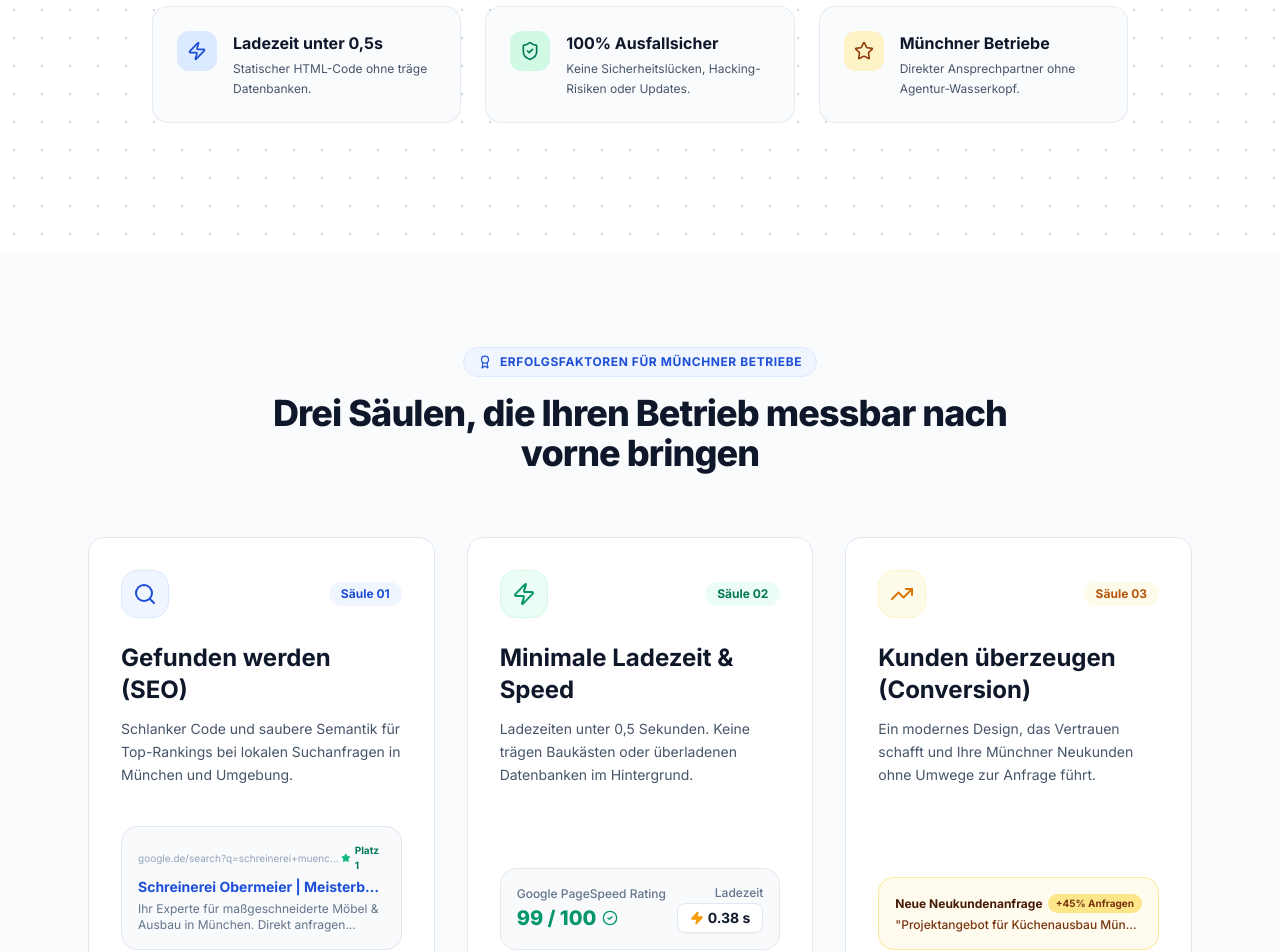
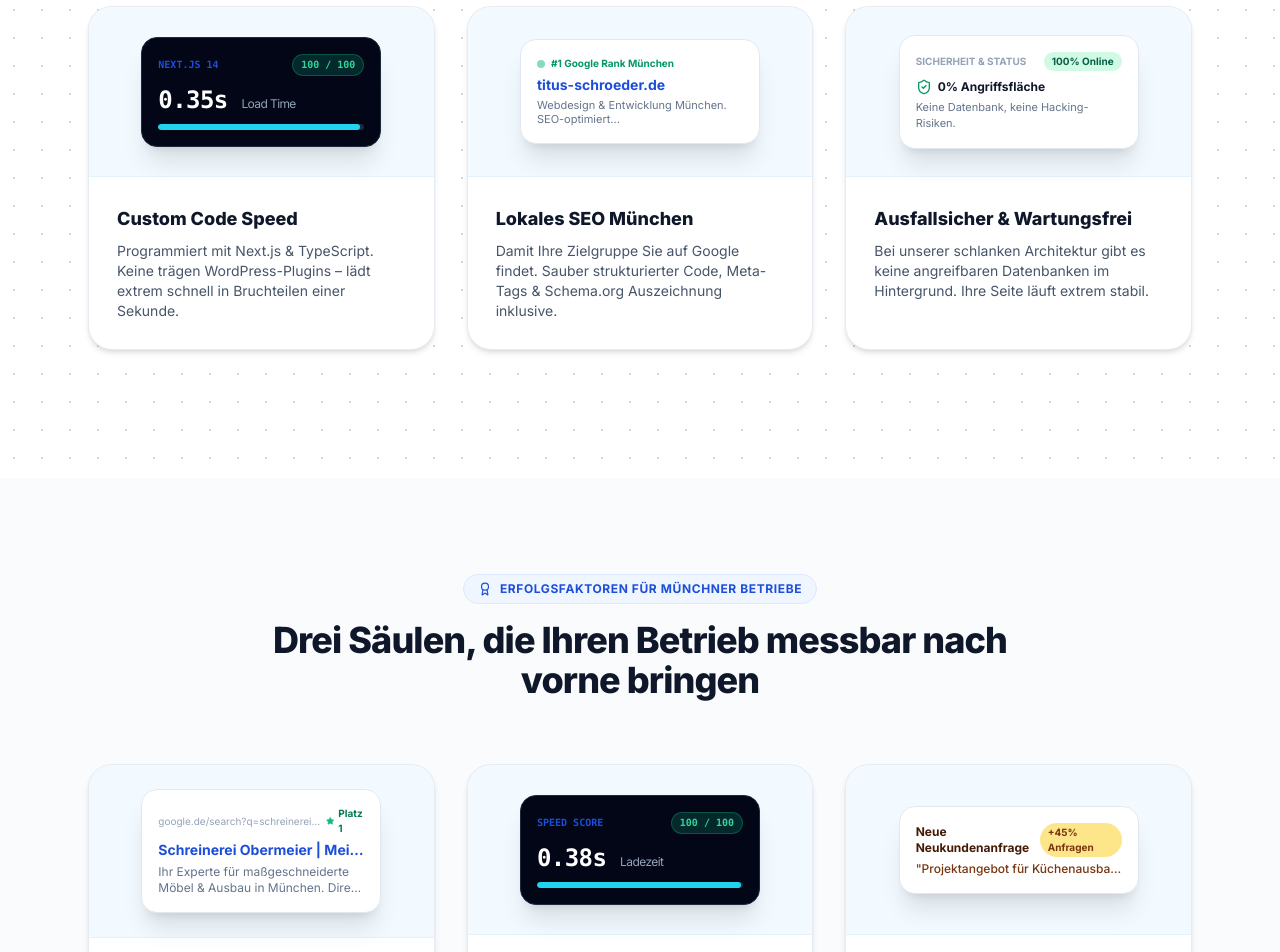
Before and after one commit to TitusSchroeder/titus-schroeder-web, a Next.js app: page / in a window 1280 px wide. Shown: the part 760-1712 px from the top of the page. Built offline with nearby package versions, Linux system fonts and the light colour scheme.

Commit message:
Add graphic UI header cards under Hero and Features, make contact button arrow consistent

```diff
--- a/src/components/sections/Features.tsx
+++ b/src/components/sections/Features.tsx
@@ -2,8 +2,7 @@
 
 import React from "react";
 import { motion } from "framer-motion";
-import { Search, Zap, TrendingUp, Star, Award, CheckCircle2 } from "lucide-react";
-import { Card } from "@/components/ui/Card";
+import { Search, Zap, TrendingUp, Star, Award, CheckCircle2, ShieldCheck, ArrowUpRight } from "lucide-react";
 
 export const Features: React.FC = () => {
   const containerVariants = {
@@ -39,31 +38,14 @@ export const Features: React.FC = () => {
           initial="hidden"
           whileInView="visible"
           viewport={{ once: true, margin: "-80px" }}
-          className="grid grid-cols-1 lg:grid-cols-3 gap-8"
+          className="grid grid-cols-1 lg:grid-cols-3 gap-8 text-left"
         >
-          {/* SÄULE 1: SEO */}
+          {/* SÄULE 1: SEO (Google Rank Graphic Card) */}
           <motion.div variants={itemVariants}>
-            <Card className="h-full flex flex-col justify-between p-8 bg-white border border-slate-200 hover:border-brand-blue/40 hover:shadow-lg transition-all">
-              <div>
-                <div className="flex items-center justify-between mb-6">
-                  <div className="w-12 h-12 rounded-2xl bg-blue-50 text-brand-blue flex items-center justify-center border border-blue-100 font-bold">
-                    <Search className="w-6 h-6" />
-                  </div>
-                  <span className="text-xs font-bold text-brand-blue bg-blue-50 px-3 py-1 rounded-full">
-                    Säule 01
-                  </span>
-                </div>
-
-                <h3 className="text-2xl font-bold text-brand-navy mb-3">
-                  Gefunden werden (SEO)
-                </h3>
-                <p className="text-slate-600 text-sm leading-relaxed mb-6">
-                  Schlanker Code und saubere Semantik für Top-Rankings bei lokalen Suchanfragen in München und Umgebung.
-                </p>
-              </div>
-
-              {/* Visuelles Widget: Google Search Result Mockup */}
-              <div className="bg-slate-50 border border-slate-200 rounded-2xl p-4 mt-4 text-left font-sans">
+            <div className="rounded-3xl bg-white border border-slate-200/80 shadow-md hover:shadow-xl transition-all overflow-hidden flex flex-col h-full">
+              {/* Top Light Blue Graphic Box */}
+              <div className="bg-sky-50/80 p-6 flex items-center justify-center border-b border-sky-100/80 min-h-[170px]">
+                <div className="w-full max-w-[240px] bg-white rounded-2xl p-4 shadow-xl border border-slate-200 font-sans">
                   <div className="flex items-center justify-between text-[10px] text-slate-400 mb-1">
                     <span className="truncate">google.de/search?q=schreinerei+muenchen</span>
                     <span className="text-emerald-700 font-bold flex items-center gap-1">
@@ -77,72 +59,61 @@ export const Features: React.FC = () => {
                     Ihr Experte für maßgeschneiderte Möbel & Ausbau in München. Direkt anfragen...
                   </div>
                 </div>
-            </Card>
+              </div>
+              {/* Card Content */}
+              <div className="p-6 sm:p-7 flex flex-col justify-between flex-grow">
+                <div>
+                  <span className="text-xs font-bold text-brand-blue bg-blue-50 px-3 py-1 rounded-full inline-block mb-3">
+                    Säule 01
+                  </span>
+                  <h3 className="text-xl font-extrabold text-brand-navy mb-2">Gefunden werden (SEO)</h3>
+                  <p className="text-slate-600 text-xs sm:text-sm leading-relaxed">
+                    Schlanker Code und saubere Semantik für Top-Rankings bei lokalen Suchanfragen in München und Umgebung.
+                  </p>
+                </div>
+              </div>
+            </div>
           </motion.div>
 
-          {/* SÄULE 2: SPEED (Minimale Ladezeit & Performance) */}
+          {/* SÄULE 2: SPEED (Speed Score Graphic Card) */}
           <motion.div variants={itemVariants}>
-            <Card className="h-full flex flex-col justify-between p-8 bg-white border border-slate-200 hover:border-brand-blue/40 hover:shadow-lg transition-all">
+            <div className="rounded-3xl bg-white border border-slate-200/80 shadow-md hover:shadow-xl transition-all overflow-hidden flex flex-col h-full">
+              {/* Top Light Blue Graphic Box */}
+              <div className="bg-sky-50/80 p-6 flex items-center justify-center border-b border-sky-100/80 min-h-[170px]">
+                <div className="w-full max-w-[240px] bg-slate-950 text-white rounded-2xl p-4 shadow-xl border border-slate-800 font-mono text-xs">
+                  <div className="flex items-center justify-between text-[10px] text-slate-400 mb-2">
+                    <span className="font-bold text-brand-blue">SPEED SCORE</span>
+                    <span className="bg-emerald-500/20 text-emerald-400 border border-emerald-500/30 px-2 py-0.5 rounded-full font-bold">100 / 100</span>
+                  </div>
+                  <div className="text-2xl font-black text-white mb-2 tracking-tight">
+                    0.38s <span className="text-xs font-sans text-slate-400 font-normal">Ladezeit</span>
+                  </div>
+                  <div className="w-full h-1.5 bg-slate-800 rounded-full overflow-hidden">
+                    <div className="h-full bg-cyan-400 rounded-full w-[99%]" />
+                  </div>
+                </div>
+              </div>
+              {/* Card Content */}
+              <div className="p-6 sm:p-7 flex flex-col justify-between flex-grow">
                 <div>
-                <div className="flex items-center justify-between mb-6">
-                  <div className="w-12 h-12 rounded-2xl bg-emerald-50 text-emerald-600 flex items-center justify-center border border-emerald-100 font-bold">
-                    <Zap className="w-6 h-6" />
-                  </div>
-                  <span className="text-xs font-bold text-emerald-700 bg-emerald-50 px-3 py-1 rounded-full">
+                  <span className="text-xs font-bold text-emerald-700 bg-emerald-50 px-3 py-1 rounded-full inline-block mb-3">
                     Säule 02
                   </span>
-                </div>
-
-                <h3 className="text-2xl font-bold text-brand-navy mb-3">
-                  Minimale Ladezeit & Speed
-                </h3>
-                <p className="text-slate-600 text-sm leading-relaxed mb-6">
+                  <h3 className="text-xl font-extrabold text-brand-navy mb-2">Minimale Ladezeit & Speed</h3>
+                  <p className="text-slate-600 text-xs sm:text-sm leading-relaxed">
                     Ladezeiten unter 0,5 Sekunden. Keine trägen Baukästen oder überladenen Datenbanken im Hintergrund.
                   </p>
                 </div>
-
-              {/* Visuelles Widget: Modern Light PageSpeed Score */}
-              <div className="bg-slate-50 border border-slate-200 rounded-2xl p-4 mt-4 flex items-center justify-between">
-                <div>
-                  <div className="text-xs text-slate-500 font-medium">Google PageSpeed Rating</div>
-                  <div className="text-xl font-extrabold text-emerald-600 flex items-center gap-1.5 mt-0.5">
-                    <span>99 / 100</span>
-                    <CheckCircle2 className="w-4 h-4 text-emerald-600" />
               </div>
             </div>
-                <div className="text-right">
-                  <div className="text-xs text-slate-500 font-medium">Ladezeit</div>
-                  <div className="text-sm font-bold text-brand-navy bg-white border border-slate-200 px-3 py-1 rounded-lg mt-0.5 inline-flex items-center gap-1 shadow-sm">
-                    <Zap className="w-3.5 h-3.5 text-amber-500 fill-amber-500" /> 0.38 s
-                  </div>
-                </div>
-              </div>
-            </Card>
           </motion.div>
 
-          {/* SÄULE 3: CONVERSION */}
+          {/* SÄULE 3: CONVERSION (Conversion Lead Card) */}
           <motion.div variants={itemVariants}>
-            <Card className="h-full flex flex-col justify-between p-8 bg-white border border-slate-200 hover:border-brand-blue/40 hover:shadow-lg transition-all">
-              <div>
-                <div className="flex items-center justify-between mb-6">
-                  <div className="w-12 h-12 rounded-2xl bg-amber-50 text-amber-600 flex items-center justify-center border border-amber-100 font-bold">
-                    <TrendingUp className="w-6 h-6" />
-                  </div>
-                  <span className="text-xs font-bold text-amber-700 bg-amber-50 px-3 py-1 rounded-full">
-                    Säule 03
-                  </span>
-                </div>
-
-                <h3 className="text-2xl font-bold text-brand-navy mb-3">
-                  Kunden überzeugen (Conversion)
-                </h3>
-                <p className="text-slate-600 text-sm leading-relaxed mb-6">
-                  Ein modernes Design, das Vertrauen schafft und Ihre Münchner Neukunden ohne Umwege zur Anfrage führt.
-                </p>
-              </div>
-
-              {/* Visuelles Widget: Lead Request Card */}
-              <div className="bg-amber-50/80 border border-amber-200/80 rounded-2xl p-4 mt-4 text-left">
+            <div className="rounded-3xl bg-white border border-slate-200/80 shadow-md hover:shadow-xl transition-all overflow-hidden flex flex-col h-full">
+              {/* Top Light Blue Graphic Box */}
+              <div className="bg-sky-50/80 p-6 flex items-center justify-center border-b border-sky-100/80 min-h-[170px]">
+                <div className="w-full max-w-[240px] bg-white rounded-2xl p-4 shadow-xl border border-slate-200 text-left">
                   <div className="flex items-center justify-between mb-1">
                     <span className="text-xs font-bold text-amber-950">Neue Neukundenanfrage</span>
                     <span className="text-[10px] font-bold bg-amber-200 text-amber-900 px-2 py-0.5 rounded-full">
@@ -153,7 +124,20 @@ export const Features: React.FC = () => {
                     "Projektangebot für Küchenausbau München..."
                   </div>
                 </div>
-            </Card>
+              </div>
+              {/* Card Content */}
+              <div className="p-6 sm:p-7 flex flex-col justify-between flex-grow">
+                <div>
+                  <span className="text-xs font-bold text-amber-700 bg-amber-50 px-3 py-1 rounded-full inline-block mb-3">
+                    Säule 03
+                  </span>
+                  <h3 className="text-xl font-extrabold text-brand-navy mb-2">Kunden überzeugen (Conversion)</h3>
+                  <p className="text-slate-600 text-xs sm:text-sm leading-relaxed">
+                    Ein modernes Design, das Vertrauen schafft und Ihre Münchner Neukunden ohne Umwege zur Anfrage führt.
+                  </p>
+                </div>
+              </div>
+            </div>
           </motion.div>
         </motion.div>
       </div>
--- a/src/components/sections/Footer.tsx
+++ b/src/components/sections/Footer.tsx
@@ -2,7 +2,7 @@
 
 import React, { useState } from "react";
 import Link from "next/link";
-import { Mail, MapPin, Send, CheckCircle, Lock } from "lucide-react";
+import { Mail, MapPin, ArrowUpRight, CheckCircle, Lock } from "lucide-react";
 import { Button } from "@/components/ui/Button";
 
 export const Footer: React.FC = () => {
@@ -206,7 +206,7 @@ export const Footer: React.FC = () => {
                     ) : (
                       <>
                         <span>Unverbindlich anfragen</span>
-                        <Send className="w-4 h-4" />
+                        <ArrowUpRight className="w-4 h-4" />
                       </>
                     )}
                   </Button>
--- a/src/components/sections/Hero.tsx
+++ b/src/components/sections/Hero.tsx
@@ -2,7 +2,7 @@
 
 import React from "react";
 import { motion, useScroll, useTransform } from "framer-motion";
-import { ArrowRight, Sparkles, ShieldCheck, Zap, Star } from "lucide-react";
+import { ArrowRight, Sparkles, Zap, Star, ShieldCheck } from "lucide-react";
 import content from "@/data/content.json";
 import { Button } from "@/components/ui/Button";
 
@@ -29,7 +29,7 @@ export const Hero: React.FC = () => {
         <div className="absolute top-1/4 left-1/2 -translate-x-1/2 -translate-y-1/2 w-[650px] h-[650px] bg-brand-blue/10 rounded-full blur-3xl pointer-events-none" />
       </motion.div>
 
-      <div className="container mx-auto px-4 sm:px-6 relative z-10 max-w-5xl">
+      <div className="container mx-auto px-4 sm:px-6 relative z-10 max-w-6xl">
         {/* Sub-Badge */}
         <motion.div
           initial={{ opacity: 0, y: 20 }}
@@ -86,46 +86,95 @@ export const Hero: React.FC = () => {
           </a>
         </motion.div>
 
-        {/* FRIENDLY, ELEGANT LIGHT SHOWCASE CARDS (With spacious mt-20 margin) */}
+        {/* GRAPHIC FEATURE CARDS BELOW HERO (Matching Screenshot Design) */}
         <motion.div
           initial={{ opacity: 0, y: 30 }}
           animate={{ opacity: 1, y: 0 }}
           transition={{ duration: 0.7, delay: 0.4 }}
-          className="mt-20 sm:mt-24 grid grid-cols-1 md:grid-cols-3 gap-6 text-left"
+          className="mt-20 sm:mt-24 grid grid-cols-1 md:grid-cols-3 gap-8 text-left"
         >
-          <div className="p-6 rounded-2xl bg-slate-50/80 border border-slate-200/80 hover:border-slate-300 transition-all flex items-start gap-4">
-            <div className="w-10 h-10 rounded-xl bg-blue-100 text-brand-blue flex items-center justify-center shrink-0 font-bold">
-              <Zap className="w-5 h-5" />
+          {/* Card 1: Custom Code Speed */}
+          <div className="rounded-3xl bg-white border border-slate-200/80 shadow-md hover:shadow-xl transition-all overflow-hidden flex flex-col">
+            {/* Top Light Blue Graphic Box */}
+            <div className="bg-sky-50/80 p-6 flex items-center justify-center border-b border-sky-100/80 min-h-[170px]">
+              <div className="w-full max-w-[240px] bg-slate-950 text-white rounded-2xl p-4 shadow-xl border border-slate-800 font-mono text-xs">
+                <div className="flex items-center justify-between text-[10px] text-slate-400 mb-2">
+                  <span className="font-bold text-brand-blue">NEXT.JS 14</span>
+                  <span className="bg-emerald-500/20 text-emerald-400 border border-emerald-500/30 px-2 py-0.5 rounded-full font-bold">100 / 100</span>
                 </div>
+                <div className="text-2xl font-black text-white mb-2 tracking-tight">
+                  0.35s <span className="text-xs font-sans text-slate-400 font-normal">Load Time</span>
+                </div>
+                <div className="w-full h-1.5 bg-slate-800 rounded-full overflow-hidden">
+                  <div className="h-full bg-cyan-400 rounded-full w-[98%]" />
+                </div>
+              </div>
+            </div>
+            {/* Card Content */}
+            <div className="p-6 sm:p-7 flex flex-col justify-between flex-grow">
               <div>
-              <h4 className="font-bold text-brand-navy text-base">Ladezeit unter 0,5s</h4>
-              <p className="text-slate-600 text-xs mt-1 leading-relaxed">
-                Statischer HTML-Code ohne träge Datenbanken.
+                <h4 className="text-lg font-extrabold text-brand-navy mb-2">Custom Code Speed</h4>
+                <p className="text-slate-600 text-xs sm:text-sm leading-relaxed">
+                  Programmiert mit Next.js & TypeScript. Keine trägen WordPress-Plugins – lädt extrem schnell in Bruchteilen einer Sekunde.
                 </p>
               </div>
             </div>
+          </div>
 
-          <div className="p-6 rounded-2xl bg-slate-50/80 border border-slate-200/80 hover:border-slate-300 transition-all flex items-start gap-4">
-            <div className="w-10 h-10 rounded-xl bg-emerald-100 text-emerald-700 flex items-center justify-center shrink-0 font-bold">
-              <ShieldCheck className="w-5 h-5" />
+          {/* Card 2: Lokales SEO München */}
+          <div className="rounded-3xl bg-white border border-slate-200/80 shadow-md hover:shadow-xl transition-all overflow-hidden flex flex-col">
+            {/* Top Light Blue Graphic Box */}
+            <div className="bg-sky-50/80 p-6 flex items-center justify-center border-b border-sky-100/80 min-h-[170px]">
+              <div className="w-full max-w-[240px] bg-white rounded-2xl p-4 shadow-xl border border-slate-200 text-left font-sans">
+                <div className="flex items-center gap-1.5 text-[10px] font-bold text-emerald-600 mb-1">
+                  <span className="w-2 h-2 rounded-full bg-emerald-500 animate-pulse" />
+                  <span>#1 Google Rank München</span>
                 </div>
+                <div className="text-sm font-bold text-blue-700 truncate">titus-schroeder.de</div>
+                <div className="text-[11px] text-slate-500 mt-1 line-clamp-2 leading-tight">
+                  Webdesign & Entwicklung München. SEO-optimiert...
+                </div>
+              </div>
+            </div>
+            {/* Card Content */}
+            <div className="p-6 sm:p-7 flex flex-col justify-between flex-grow">
               <div>
-              <h4 className="font-bold text-brand-navy text-base">100% Ausfallsicher</h4>
-              <p className="text-slate-600 text-xs mt-1 leading-relaxed">
-                Keine Sicherheitslücken, Hacking-Risiken oder Updates.
+                <h4 className="text-lg font-extrabold text-brand-navy mb-2">Lokales SEO München</h4>
+                <p className="text-slate-600 text-xs sm:text-sm leading-relaxed">
+                  Damit Ihre Zielgruppe Sie auf Google findet. Sauber strukturierter Code, Meta-Tags & Schema.org Auszeichnung inklusive.
                 </p>
               </div>
             </div>
+          </div>
 
-          <div className="p-6 rounded-2xl bg-slate-50/80 border border-slate-200/80 hover:border-slate-300 transition-all flex items-start gap-4">
-            <div className="w-10 h-10 rounded-xl bg-amber-100 text-amber-800 flex items-center justify-center shrink-0 font-bold">
-              <Star className="w-5 h-5" />
+          {/* Card 3: 100% Ausfallsicher & Wartungsfrei */}
+          <div className="rounded-3xl bg-white border border-slate-200/80 shadow-md hover:shadow-xl transition-all overflow-hidden flex flex-col">
+            {/* Top Light Blue Graphic Box */}
+            <div className="bg-sky-50/80 p-6 flex items-center justify-center border-b border-sky-100/80 min-h-[170px]">
+              <div className="w-full max-w-[240px] bg-white rounded-2xl p-4 shadow-xl border border-slate-200 text-left">
+                <div className="flex items-center justify-between mb-2">
+                  <span className="text-[10px] font-bold text-slate-400 uppercase">Sicherheit & Status</span>
+                  <span className="bg-emerald-100 text-emerald-800 text-[10px] font-bold px-2 py-0.5 rounded-full">
+                    100% Online
+                  </span>
                 </div>
+                <div className="text-xs font-bold text-brand-navy flex items-center gap-1.5">
+                  <ShieldCheck className="w-4 h-4 text-emerald-600" />
+                  <span>0% Angriffsfläche</span>
+                </div>
+                <div className="text-[11px] text-slate-500 mt-1">
+                  Keine Datenbank, keine Hacking-Risiken.
+                </div>
+              </div>
+            </div>
+            {/* Card Content */}
+            <div className="p-6 sm:p-7 flex flex-col justify-between flex-grow">
               <div>
-              <h4 className="font-bold text-brand-navy text-base">Münchner Betriebe</h4>
-              <p className="text-slate-600 text-xs mt-1 leading-relaxed">
-                Direkter Ansprechpartner ohne Agentur-Wasserkopf.
+                <h4 className="text-lg font-extrabold text-brand-navy mb-2">Ausfallsicher & Wartungsfrei</h4>
+                <p className="text-slate-600 text-xs sm:text-sm leading-relaxed">
+                  Bei unserer schlanken Architektur gibt es keine angreifbaren Datenbanken im Hintergrund. Ihre Seite läuft extrem stabil.
                 </p>
+              </div>
             </div>
           </div>
         </motion.div>
```
Lines whose indentation alone changed are shown as unchanged.
